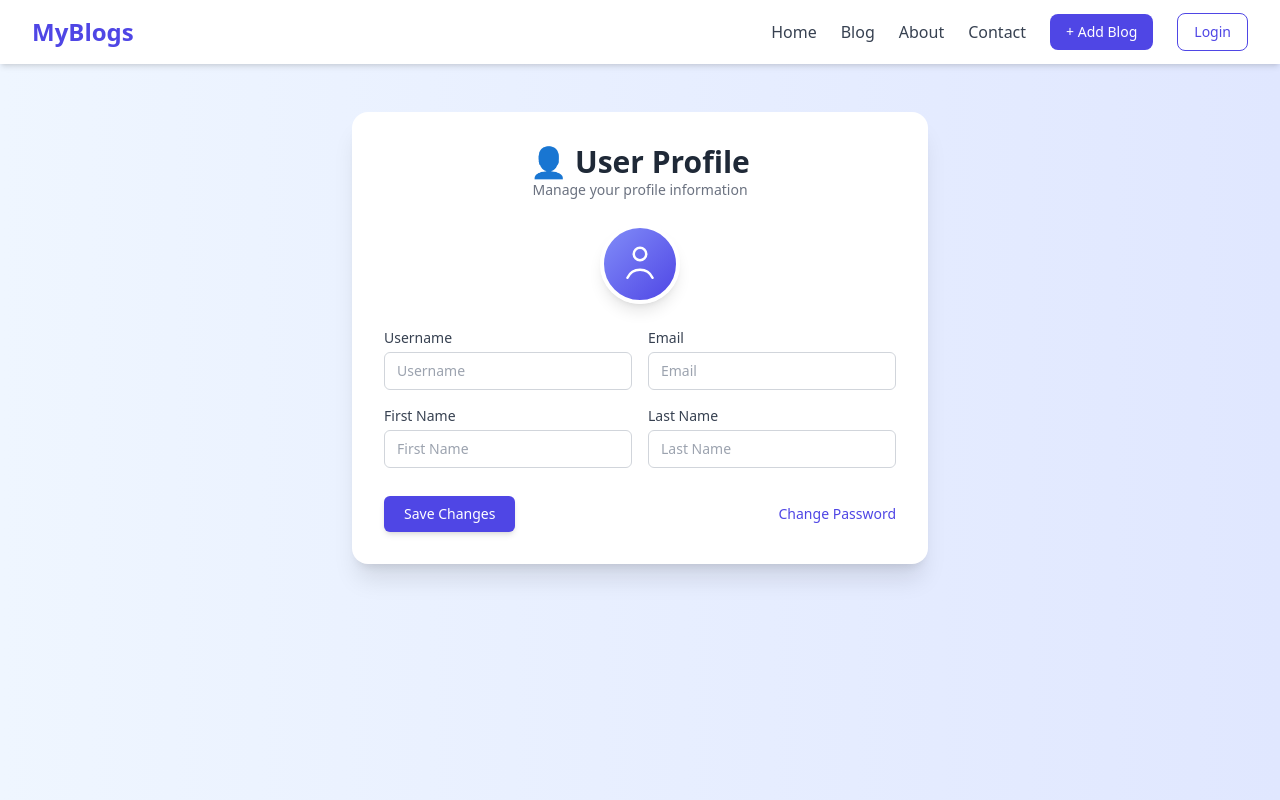
After one commit to MrNipeshGhimire/blog_project_iic, a Django app: template blog_project/blog_app/templates/auth/user_profile.html in a window 1280 px wide. The commit adds this page. Run offline with Django 5.2, Linux system fonts and the light colour scheme; the template is opened without the code that fills it, so the values that code supplies are empty; some libraries are stand-ins or nearby versions.

Commit message:
user profile completed

```diff
--- /dev/null
+++ b/blog_project/blog_app/templates/auth/user_profile.html
@@ -0,0 +1,99 @@
+<!DOCTYPE html>
+<html lang="en">
+<head>
+  <meta charset="UTF-8" />
+  <meta name="viewport" content="width=device-width, initial-scale=1.0"/>
+  <title>User Profile</title>
+  <script src="https://cdn.tailwindcss.com"></script>
+  <script>
+    tailwind.config = {
+      theme: {
+        extend: {
+          animation: {
+            fadeInUp: 'fadeInUp 0.8s ease-out',
+          },
+          keyframes: {
+            fadeInUp: {
+              '0%': { opacity: 0, transform: 'translateY(20px)' },
+              '100%': { opacity: 1, transform: 'translateY(0)' },
+            }
+          }
+        }
+      }
+    }
+  </script>
+</head>
+<body class="bg-gradient-to-r from-blue-50 to-indigo-100 min-h-screen font-sans overflow-x-hidden">
+
+  {% include "components/_navbar.html" %}
+{% if message %}
+<script>
+    window.alert("{{message}}")
+</script>
+{% endif %}
+  <main class="flex justify-center px-4 sm:px-6 md:px-8 py-12 animate-fadeInUp">
+    <section class="w-full max-w-xl bg-white rounded-2xl shadow-xl p-6 sm:p-8 transition duration-500 hover:shadow-[0_20px_50px_-15px_rgba(0,0,0,0.3)]">
+
+      <!-- Heading -->
+      <div class="text-center mb-6">
+        <h2 class="text-3xl font-bold text-gray-800">👤 User Profile</h2>
+        <p class="text-gray-500 text-sm">Manage your profile information</p>
+      </div>
+
+      <!-- Avatar -->
+      <div class="flex justify-center mb-6">
+        <div class="w-20 h-20 rounded-full bg-gradient-to-br from-indigo-400 to-indigo-600 flex items-center justify-center shadow-lg border-4 border-white">
+          <svg class="w-10 h-10 text-white" fill="none" stroke="currentColor" stroke-width="1.5" viewBox="0 0 24 24">
+            <path stroke-linecap="round" stroke-linejoin="round"
+                  d="M15.75 6a3.75 3.75 0 11-7.5 0 3.75 3.75 0 017.5 0zM4.5 20.25a8.25 8.25 0 0115 0" />
+          </svg>
+        </div>
+      </div>
+
+      <!-- Form -->
+      <form action="{% url "profile" user.id %}" method="POST" class="space-y-5">
+        {% csrf_token %}
+        <div class="grid grid-cols-1 sm:grid-cols-2 gap-4">
+          <div>
+            <label class="block text-sm font-medium text-gray-700 mb-1">Username</label>
+            <input type="text" placeholder="Username" value="{{user.username}}" name="username"
+              class="w-full px-3 py-2 text-sm border border-gray-300 rounded-md focus:outline-none focus:ring-2 focus:ring-indigo-500" />
+          </div>
+
+          <div>
+            <label class="block text-sm font-medium text-gray-700 mb-1">Email</label>
+            <input type="email" placeholder="Email" value="{{user.email}}" name="email"
+              class="w-full px-3 py-2 text-sm border border-gray-300 rounded-md focus:outline-none focus:ring-2 focus:ring-indigo-500" />
+          </div>
+
+          <div>
+            <label class="block text-sm font-medium text-gray-700 mb-1">First Name</label>
+            <input type="text" placeholder="First Name" value="{{user.first_name}}" name="first_name"
+              class="w-full px-3 py-2 text-sm border border-gray-300 rounded-md focus:outline-none focus:ring-2 focus:ring-indigo-500" />
+          </div>
+
+          <div>
+            <label class="block text-sm font-medium text-gray-700 mb-1">Last Name</label>
+            <input type="text" placeholder="Last Name" value="{{user.last_name}}" name="last_name"
+              class="w-full px-3 py-2 text-sm border border-gray-300 rounded-md focus:outline-none focus:ring-2 focus:ring-indigo-500" />
+          </div>
+        </div>
+
+        <!-- Buttons -->
+        <div class="flex flex-col sm:flex-row justify-between items-center gap-3 pt-2">
+          <button type="submit"
+            class="w-full sm:w-auto bg-indigo-600 hover:bg-indigo-700 text-white font-medium py-2 px-5 text-sm rounded-md shadow-md transition duration-300">
+            Save Changes
+          </button>
+          <a href="{% url "change_password" user.id %}"
+            class="text-sm text-indigo-600 font-medium hover:text-indigo-800 hover:underline transition duration-300">
+            Change Password
+          </a>
+        </div>
+      </form>
+
+    </section>
+  </main>
+
+</body>
+</html>
--- a/blog_project/blog_app/templates/components/_navbar.html
+++ b/blog_project/blog_app/templates/components/_navbar.html
@@ -16,7 +16,7 @@
 
       <!-- Desktop Menu -->
       <div class="hidden md:flex space-x-6 items-center">
-        <a href="#" class="text-gray-700 hover:text-indigo-600 transition font-medium">Home</a>
+        <a href="{% url "index" %}" class="text-gray-700 hover:text-indigo-600 transition font-medium">Home</a>
         <a href="#" class="text-gray-700 hover:text-indigo-600 transition font-medium">Blog</a>
         <a href="#" class="text-gray-700 hover:text-indigo-600 transition font-medium">About</a>
         <a href="#" class="text-gray-700 hover:text-indigo-600 transition font-medium">Contact</a>
@@ -25,7 +25,7 @@
         + Add Blog
         </button></a>
           {% if user.is_authenticated %}
-    <a href="login"><button class="w-full border border-indigo-600 text-indigo-600 hover:bg-indigo-50 px-4 py-2 rounded-lg transition text-sm font-medium">
+    <a href="{% url "profile" user.id %}"><button class="w-full border border-indigo-600 text-indigo-600 hover:bg-indigo-50 px-4 py-2 rounded-lg transition text-sm font-medium">
       Welcome, {{ user.username }}
     </button></a>
      <a href="{% url "logout" %}"><button onclick="return confirm('Are you sure want to logout?')" class="w-full bg-red-500 text-white hover:bg-red-400 px-4 py-2 rounded-lg transition text-sm font-medium">
--- a/blog_project/blog_app/urls.py
+++ b/blog_project/blog_app/urls.py
@@ -1,5 +1,5 @@
 from django.urls import path
-from .views.auth_view import login_page,register_page,logout_user
+from .views.auth_view import login_page,register_page,logout_user,user_profile,change_password
 from .views.main_view import index,create_blog,single_page,edit_blog,delete_blog
 
 urlpatterns = [
@@ -10,6 +10,11 @@ urlpatterns = [
     path('create/',create_blog, name="create"),
     path('single/<int:id>',single_page, name="single"),
     path('edit/<int:id>',edit_blog, name="edit") ,
-    path('delete/<int:blog_id>',delete_blog, name="delete")
+    path('delete/<int:blog_id>',delete_blog, name="delete"),
+    path('profile/<int:user_id>',user_profile, name="profile"),
+    path('change_password/<int:user_id>',change_password, name="change_password")
 
 ]
+
+# http://127.0.0.1:8000/blog    # POST, GET
+# http://127.0.0.1:8000/blog/5   # GET,PUT, DELETE
--- a/blog_project/static/src/styles.css
+++ b/blog_project/static/src/styles.css
@@ -427,12 +427,12 @@ Ensure the default browser behavior of the `hidden` attribute.
   --tw-transform: translateX(var(--tw-translate-x)) translateY(var(--tw-translate-y)) rotate(var(--tw-rotate)) skewX(var(--tw-skew-x)) skewY(var(--tw-skew-y)) scaleX(var(--tw-scale-x)) scaleY(var(--tw-scale-y));
 }
 
-.border, .file\:border-0::file-selector-button {
+.border, .border-4, .file\:border-0::file-selector-button {
   --tw-border-opacity: 1;
   border-color: rgb(229 231 235 / var(--tw-border-opacity));
 }
 
-.shadow-md, .hover\:shadow-xl {
+.shadow-md, .shadow-2xl, .shadow-lg, .shadow-sm, .shadow-xl, .hover\:shadow-xl, .hover\:shadow-\[0_20px_60px_-15px_rgba\(0\2c 0\2c 0\2c 0\.3\)\], .hover\:shadow-\[0_20px_50px_-15px_rgba\(0\2c 0\2c 0\2c 0\.3\)\] {
   --tw-ring-offset-shadow: 0 0 #0000;
   --tw-ring-shadow: 0 0 #0000;
   --tw-shadow: 0 0 #0000;
@@ -552,6 +576,26 @@ Ensure the default browser behavior of the `hidden` attribute.
   height: 12rem;
 }
 
+.h-28 {
+  height: 7rem;
+}
+
+.h-14 {
+  height: 3.5rem;
+}
+
+.h-5 {
+  height: 1.25rem;
+}
+
+.h-20 {
+  height: 5rem;
+}
+
+.h-10 {
+  height: 2.5rem;
+}
+
 .max-h-96 {
   max-height: 24rem;
 }
@@ -572,6 +616,26 @@ Ensure the default browser behavior of the `hidden` attribute.
   width: 300px;
 }
 
+.w-28 {
+  width: 7rem;
+}
+
+.w-14 {
+  width: 3.5rem;
+}
+
+.w-5 {
+  width: 1.25rem;
+}
+
+.w-20 {
+  width: 5rem;
+}
+
+.w-10 {
+  width: 2.5rem;
+}
+
 .max-w-4xl {
   max-width: 56rem;
 }
@@ -590,6 +654,10 @@ Ensure the default browser behavior of the `hidden` attribute.
 
 .max-w-none {
   max-width: none;
+}
+
+.max-w-xl {
+  max-width: 36rem;
 }
 
 .flex-shrink-0 {
@@ -640,6 +708,14 @@ Ensure the default browser behavior of the `hidden` attribute.
   gap: 2rem;
 }
 
+.gap-6 {
+  gap: 1.5rem;
+}
+
+.gap-3 {
+  gap: 0.75rem;
+}
+
 .space-y-4 > :not([hidden]) ~ :not([hidden]) {
   --tw-space-y-reverse: 0;
   margin-top: calc(1rem * calc(1 - var(--tw-space-y-reverse)));
@@ -670,8 +746,18 @@ Ensure the default browser behavior of the `hidden` attribute.
   margin-left: calc(1rem * calc(1 - var(--tw-space-x-reverse)));
 }
 
+.space-y-6 > :not([hidden]) ~ :not([hidden]) {
+  --tw-space-y-reverse: 0;
+  margin-top: calc(1.5rem * calc(1 - var(--tw-space-y-reverse)));
+  margin-bottom: calc(1.5rem * var(--tw-space-y-reverse));
+}
+
 .overflow-hidden {
   overflow: hidden;
+}
+
+.overflow-x-hidden {
+  overflow-x: hidden;
 }
 
 .rounded-lg {
@@ -686,6 +772,18 @@ Ensure the default browser behavior of the `hidden` attribute.
   border-radius: 0.75rem;
 }
 
+.rounded-3xl {
+  border-radius: 1.5rem;
+}
+
+.rounded-full {
+  border-radius: 9999px;
+}
+
+.rounded-2xl {
+  border-radius: 1rem;
+}
+
 .rounded-t-xl {
   border-top-left-radius: 0.75rem;
   border-top-right-radius: 0.75rem;
@@ -693,6 +791,10 @@ Ensure the default browser behavior of the `hidden` attribute.
 
 .border {
   border-width: 1px;
+}
+
+.border-4 {
+  border-width: 4px;
 }
 
 .border-gray-300 {
@@ -703,6 +805,11 @@ Ensure the default browser behavior of the `hidden` attribute.
 .border-indigo-600 {
   --tw-border-opacity: 1;
   border-color: rgb(79 70 229 / var(--tw-border-opacity));
+}
+
+.border-white {
+  --tw-border-opacity: 1;
+  border-color: rgb(255 255 255 / var(--tw-border-opacity));
 }
 
 .bg-gray-100 {
@@ -733,6 +840,32 @@ Ensure the default browser behavior of the `hidden` attribute.
 .bg-red-600 {
   --tw-bg-opacity: 1;
   background-color: rgb(220 38 38 / var(--tw-bg-opacity));
+}
+
+.bg-gradient-to-r {
+  background-image: linear-gradient(to right, var(--tw-gradient-stops));
+}
+
+.bg-gradient-to-br {
+  background-image: linear-gradient(to bottom right, var(--tw-gradient-stops));
+}
+
+.from-blue-50 {
+  --tw-gradient-from: #eff6ff;
+  --tw-gradient-stops: var(--tw-gradient-from), var(--tw-gradient-to, rgb(239 246 255 / 0));
+}
+
+.from-indigo-400 {
+  --tw-gradient-from: #818cf8;
+  --tw-gradient-stops: var(--tw-gradient-from), var(--tw-gradient-to, rgb(129 140 248 / 0));
+}
+
+.to-indigo-100 {
+  --tw-gradient-to: #e0e7ff;
+}
+
+.to-indigo-600 {
+  --tw-gradient-to: #4f46e5;
 }
 
 .object-cover {
@@ -792,6 +925,16 @@ Ensure the default browser behavior of the `hidden` attribute.
   padding-bottom: 0.75rem;
 }
 
+.py-10 {
+  padding-top: 2.5rem;
+  padding-bottom: 2.5rem;
+}
+
+.px-5 {
+  padding-left: 1.25rem;
+  padding-right: 1.25rem;
+}
+
 .pt-2 {
   padding-top: 0.5rem;
 }
@@ -800,8 +943,24 @@ Ensure the default browser behavior of the `hidden` attribute.
   padding-bottom: 1rem;
 }
 
+.pl-10 {
+  padding-left: 2.5rem;
+}
+
+.pr-4 {
+  padding-right: 1rem;
+}
+
+.pt-4 {
+  padding-top: 1rem;
+}
+
 .text-center {
   text-align: center;
+}
+
+.font-sans {
+  font-family: ui-sans-serif, system-ui, -apple-system, BlinkMacSystemFont, "Segoe UI", Roboto, "Helvetica Neue", Arial, "Noto Sans", sans-serif, "Apple Color Emoji", "Segoe UI Emoji", "Segoe UI Symbol", "Noto Color Emoji";
 }
 
 .text-2xl {
@@ -908,9 +1067,38 @@ Ensure the default browser behavior of the `hidden` attribute.
   color: rgb(107 114 128 / var(--tw-text-opacity));
 }
 
+.text-gray-400 {
+  --tw-text-opacity: 1;
+  color: rgb(156 163 175 / var(--tw-text-opacity));
+}
+
 .shadow-md {
   --tw-shadow: 0 4px 6px -1px rgb(0 0 0 / 0.1), 0 2px 4px -2px rgb(0 0 0 / 0.1);
   --tw-shadow-colored: 0 4px 6px -1px var(--tw-shadow-color), 0 2px 4px -2px var(--tw-shadow-color);
+  box-shadow: var(--tw-ring-offset-shadow, 0 0 #0000), var(--tw-ring-shadow, 0 0 #0000), var(--tw-shadow);
+}
+
+.shadow-2xl {
+  --tw-shadow: 0 25px 50px -12px rgb(0 0 0 / 0.25);
+  --tw-shadow-colored: 0 25px 50px -12px var(--tw-shadow-color);
+  box-shadow: var(--tw-ring-offset-shadow, 0 0 #0000), var(--tw-ring-shadow, 0 0 #0000), var(--tw-shadow);
+}
+
+.shadow-lg {
+  --tw-shadow: 0 10px 15px -3px rgb(0 0 0 / 0.1), 0 4px 6px -4px rgb(0 0 0 / 0.1);
+  --tw-shadow-colored: 0 10px 15px -3px var(--tw-shadow-color), 0 4px 6px -4px var(--tw-shadow-color);
+  box-shadow: var(--tw-ring-offset-shadow, 0 0 #0000), var(--tw-ring-shadow, 0 0 #0000), var(--tw-shadow);
+}
+
+.shadow-sm {
+  --tw-shadow: 0 1px 2px 0 rgb(0 0 0 / 0.05);
+  --tw-shadow-colored: 0 1px 2px 0 var(--tw-shadow-color);
+  box-shadow: var(--tw-ring-offset-shadow, 0 0 #0000), var(--tw-ring-shadow, 0 0 #0000), var(--tw-shadow);
+}
+
+.shadow-xl {
+  --tw-shadow: 0 20px 25px -5px rgb(0 0 0 / 0.1), 0 8px 10px -6px rgb(0 0 0 / 0.1);
+  --tw-shadow-colored: 0 20px 25px -5px var(--tw-shadow-color), 0 8px 10px -6px var(--tw-shadow-color);
   box-shadow: var(--tw-ring-offset-shadow, 0 0 #0000), var(--tw-ring-shadow, 0 0 #0000), var(--tw-shadow);
 }
 
@@ -936,6 +1130,10 @@ Ensure the default browser behavior of the `hidden` attribute.
 
 .duration-300 {
   transition-duration: 300ms;
+}
+
+.duration-500 {
+  transition-duration: 500ms;
 }
 
 .ease-out {
@@ -1045,6 +1260,10 @@ Ensure the default browser behavior of the `hidden` attribute.
 }
 
 @media (min-width: 640px) {
+  .sm\:w-auto {
+    width: auto;
+  }
+
   .sm\:grid-cols-2 {
     grid-template-columns: repeat(2, minmax(0, 1fr));
   }
@@ -1089,8 +1312,25 @@ Ensure the default browser behavior of the `hidden` attribute.
     width: 58.333333%;
   }
 
+  .md\:w-auto {
+    width: auto;
+  }
+
+  .md\:grid-cols-2 {
+    grid-template-columns: repeat(2, minmax(0, 1fr));
+  }
+
   .md\:flex-row {
     flex-direction: row;
+  }
+
+  .md\:p-12 {
+    padding: 3rem;
+  }
+
+  .md\:px-8 {
+    padding-left: 2rem;
+    padding-right: 2rem;
   }
 }
 
```
Also changed, not shown: other parts of blog_project/static/src/styles.css (+51 -0 lines), blog_project/blog_app/templates/auth/change_password.html (added, +77 -0 lines), blog_project/blog_app/views/auth_view.py (+35 -1 lines).
